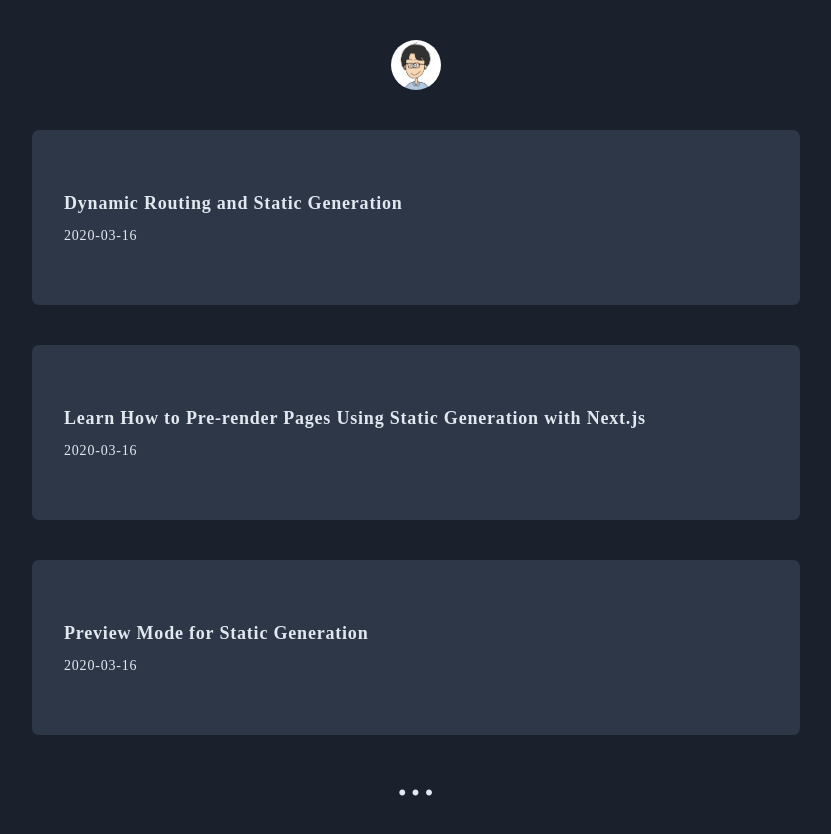
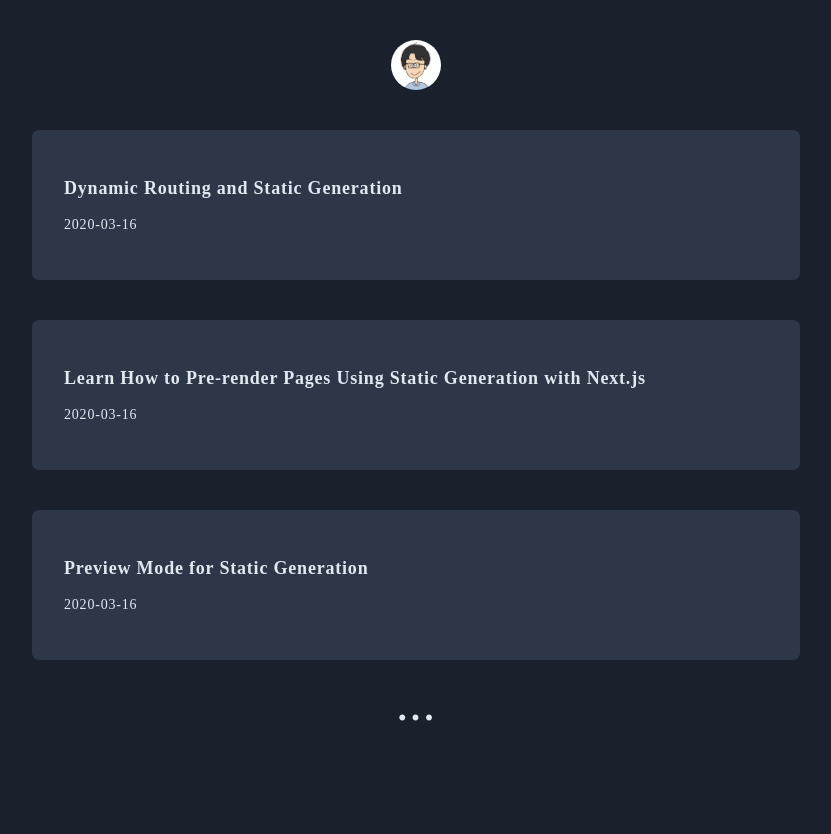
Before and after one commit to kentaro-m/blog, a Next.js app: page / in a window 1280 px wide. Shown: the top 834 px of the page, without its empty margins (224-1055 px from the left). After the commit the page ends 800 px from the top, so only its background shows below. Built offline with nearby package versions, Linux system fonts and the light colour scheme.

Commit message:
style: adjust index page

```diff
--- a/pages/index.tsx
+++ b/pages/index.tsx
@@ -16,9 +16,9 @@ export default function Index({ allPosts }: Props) {
         {allPosts.map((post) => {
           return (
             <Link style={{ boxShadow: `none` }} as={`/posts/${post.slug}`} href="/posts/[slug]">
-              <Flex _hover={{ opacity: '0.9' }} height={175} bg='gray.700' ml={[5, 0]} mr={[5, 0]} mb={[5, 10]} alignItems='center' justifyContent='left' borderRadius={7}>
+              <Flex _hover={{ opacity: '0.9' }} minHeight={150} bg='gray.700' ml={[5, 0]} mr={[5, 0]} mb={[5, 10]} alignItems='center' justifyContent='left' borderRadius={7}>
                 <Box key={post.slug} p={8}>
-                  <Heading as='h2' fontSize='lg' lineHeight='base' mb={2}>
+                  <Heading as='h2' fontSize={['md', 'lg']} lineHeight='base' mb={3}>
                     {post.title}
                   </Heading>
                   <Text fontSize='sm'>
```
